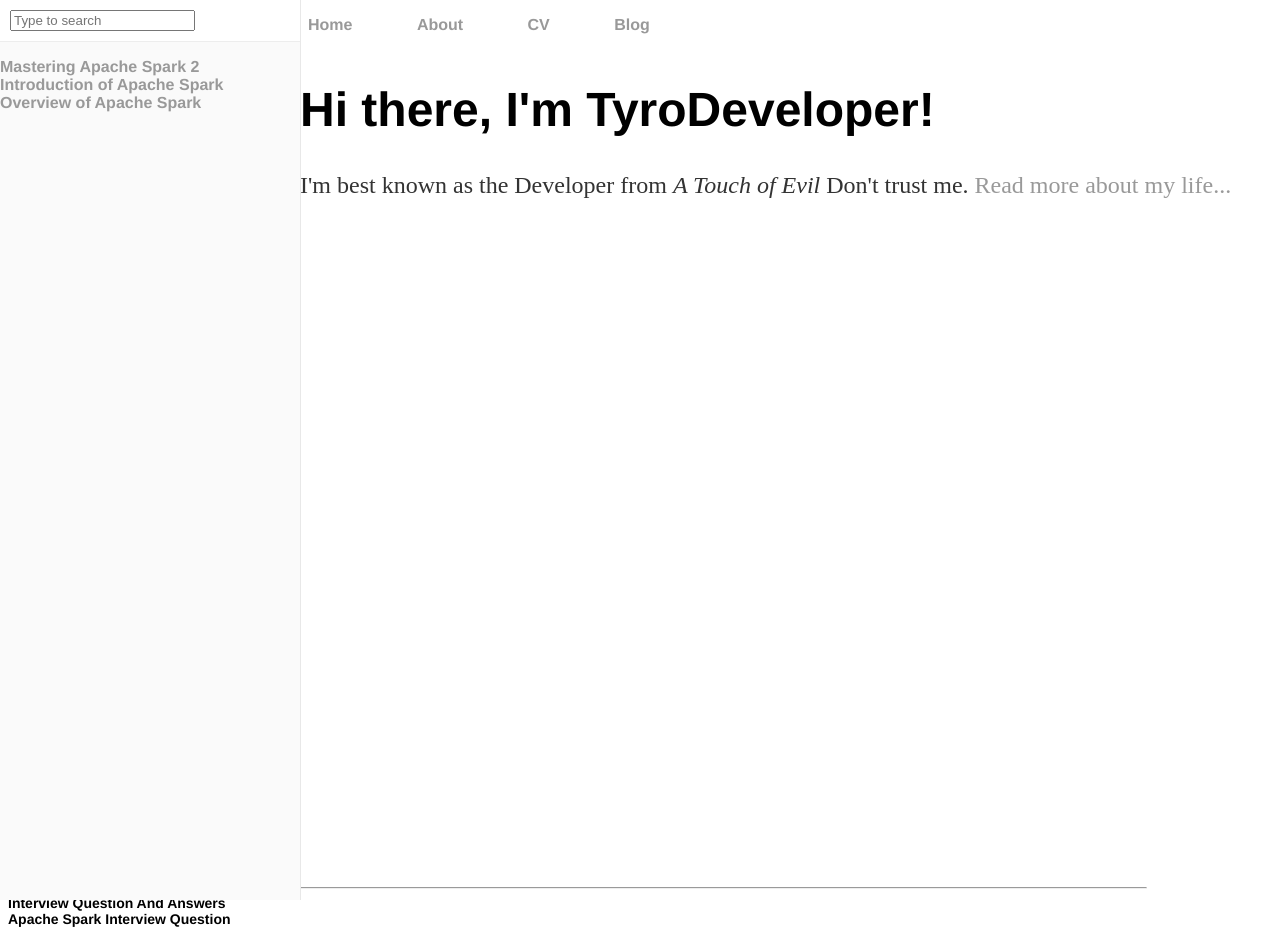
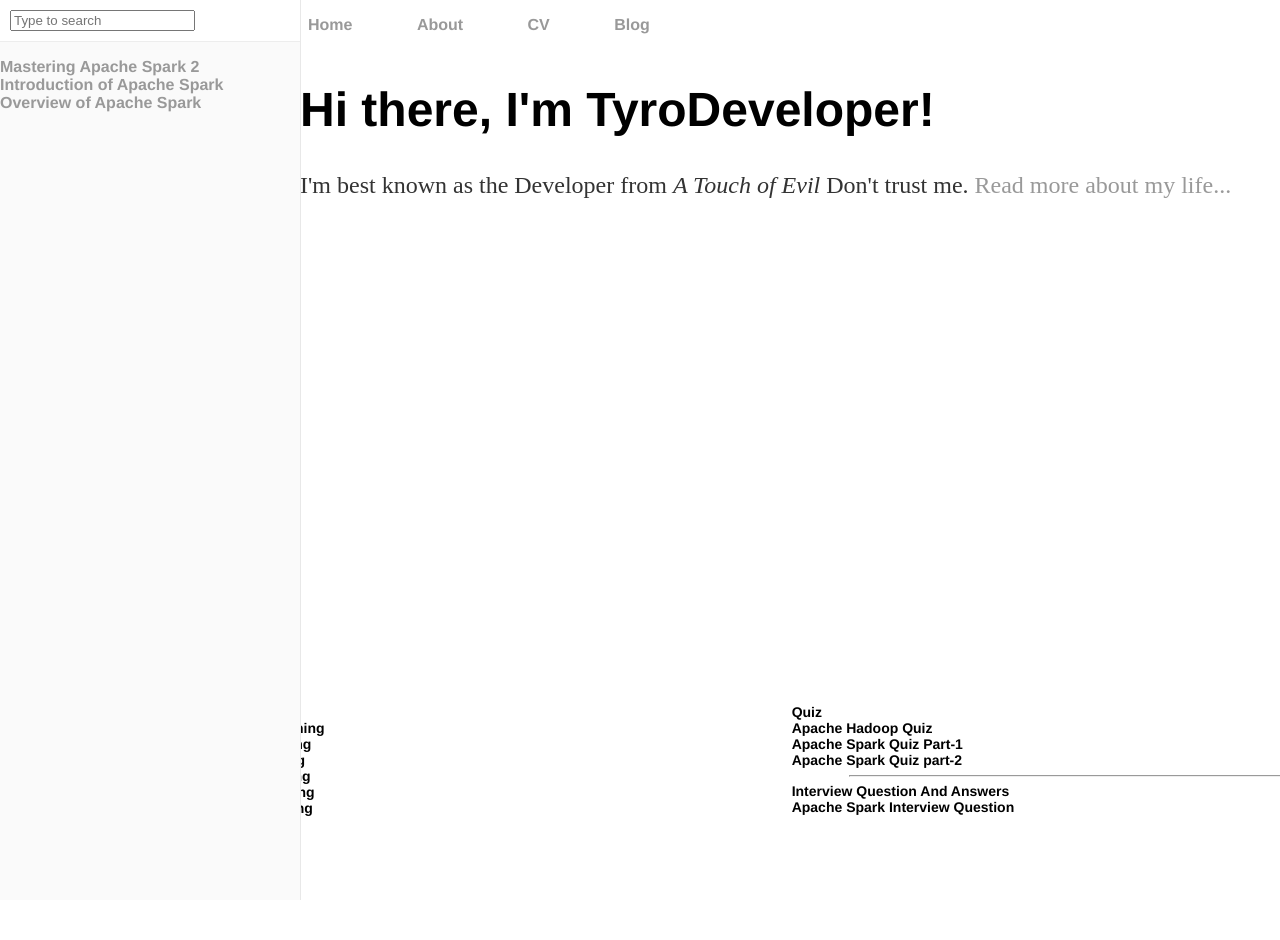
Before and after one commit to tyrodeveloper/tyrodeveloper.github.io, a Jekyll site: the page built from index.html, in a window 1280 px wide. Built offline with Jekyll 4.4.1, drawn with Linux system fonts in a browser that asks for light colours; after the commit the page ends 900 px from its top, so only the background shows below that.

Commit message:
Update main.css

```diff
--- a/css/main.css
+++ b/css/main.css
@@ -25,6 +25,20 @@ footer{
     color: #364149;
     background: #fafafa;
     border-right: 1px solid rgba(0,0,0,.07);
+}
+.col1 {
+	float:left;
+	width:46%;
+	position:relative;
+	left:12%;
+
+}
+.col2 {
+	float:left;
+	width:46%;
+	position:relative;
+	left:16%;
+
 }
 @media only screen and (max-width: 500px){
    .book-summary{
```
